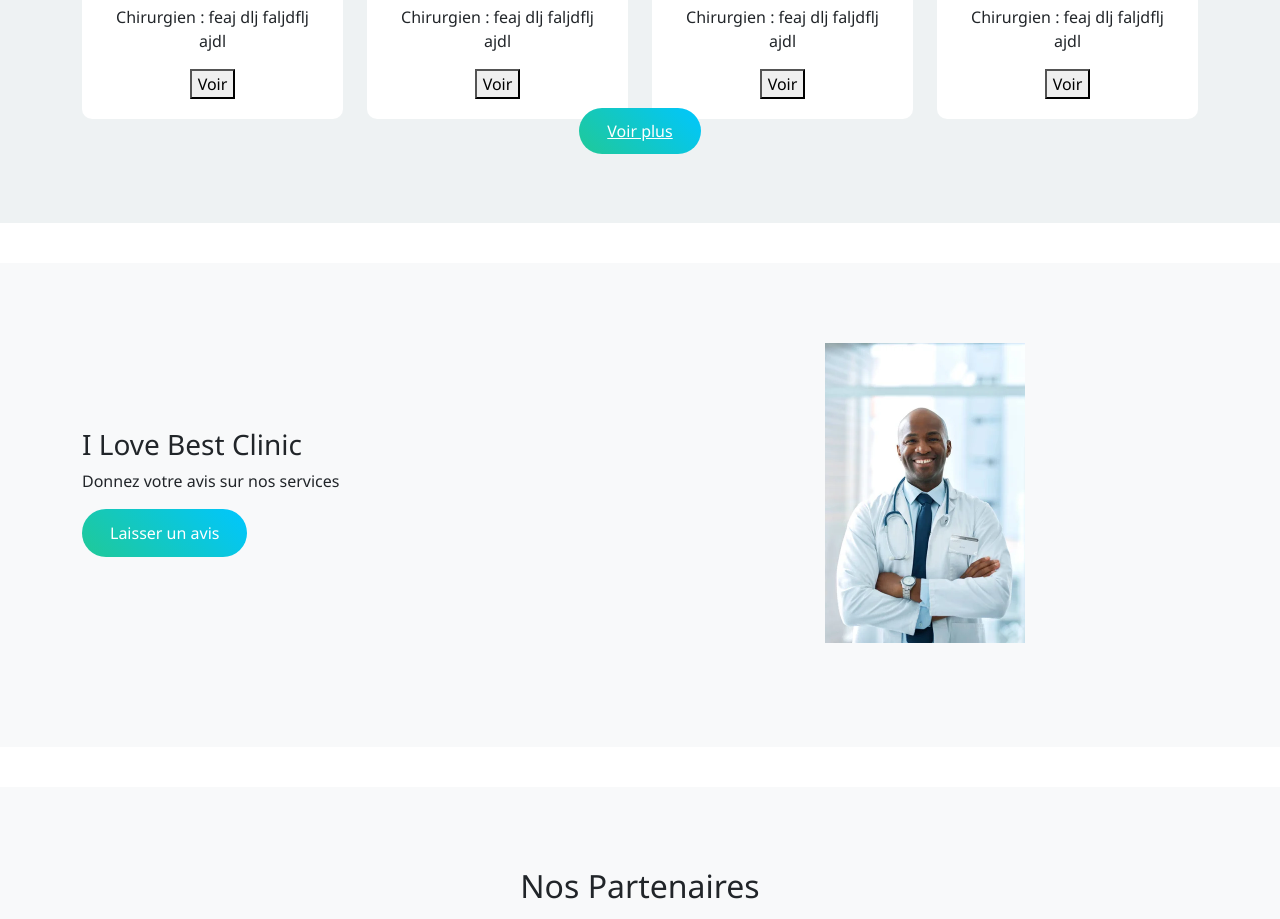
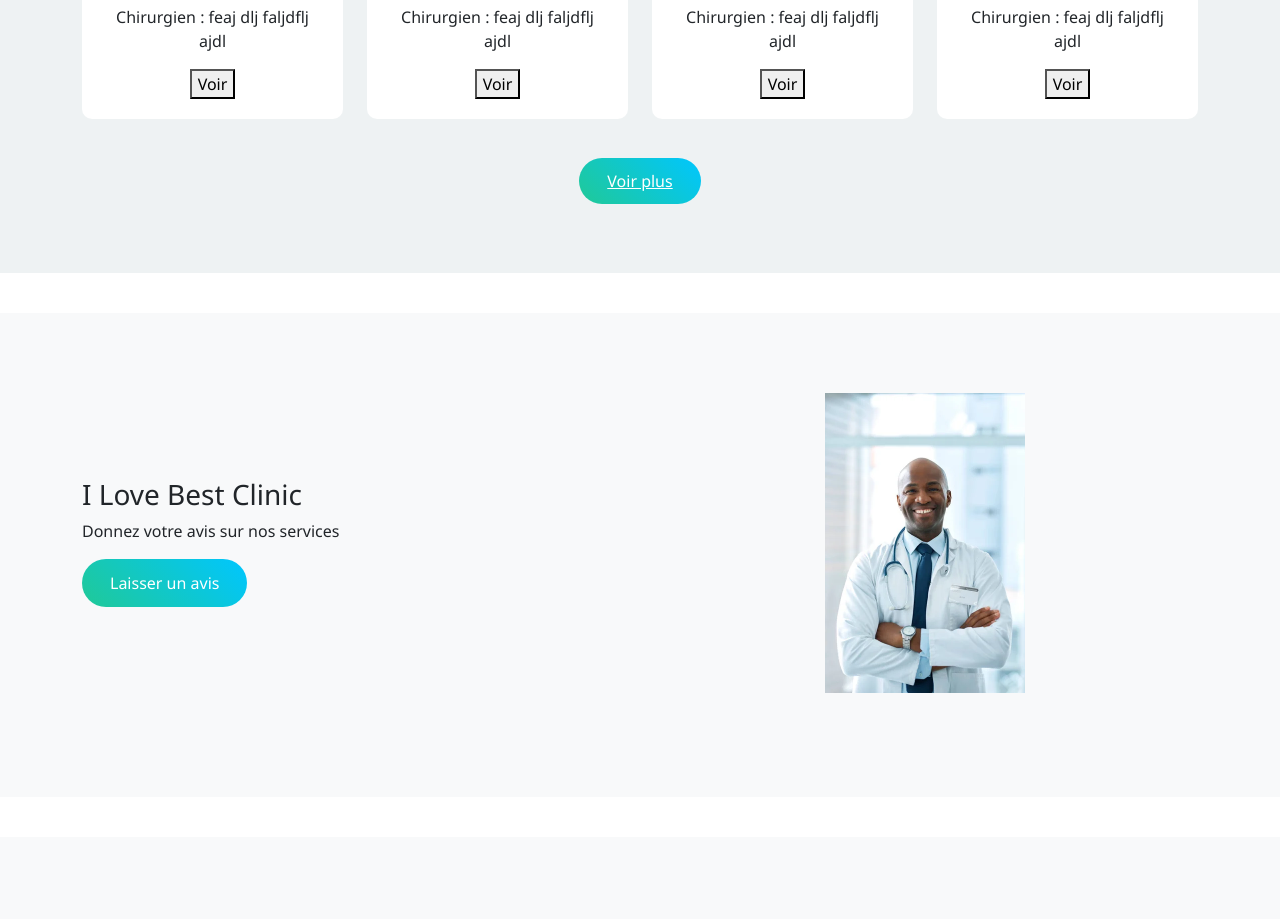
Before and after one commit to SaliouBangs/bestclinic, a plain HTML site: page index.html in a window 1280 px wide. Shown: the part 3271-4190 px from the top of the page. Drawn offline with nearby package versions, Linux system fonts and the light colour scheme.

Commit message:
Update style.css

```diff
--- a/style.css
+++ b/style.css
@@ -541,3 +541,7 @@ html {
 section {
     margin-bottom: 40px;
 }
+
+.btn-zone {
+    margin-top: 50px;
+}
```
